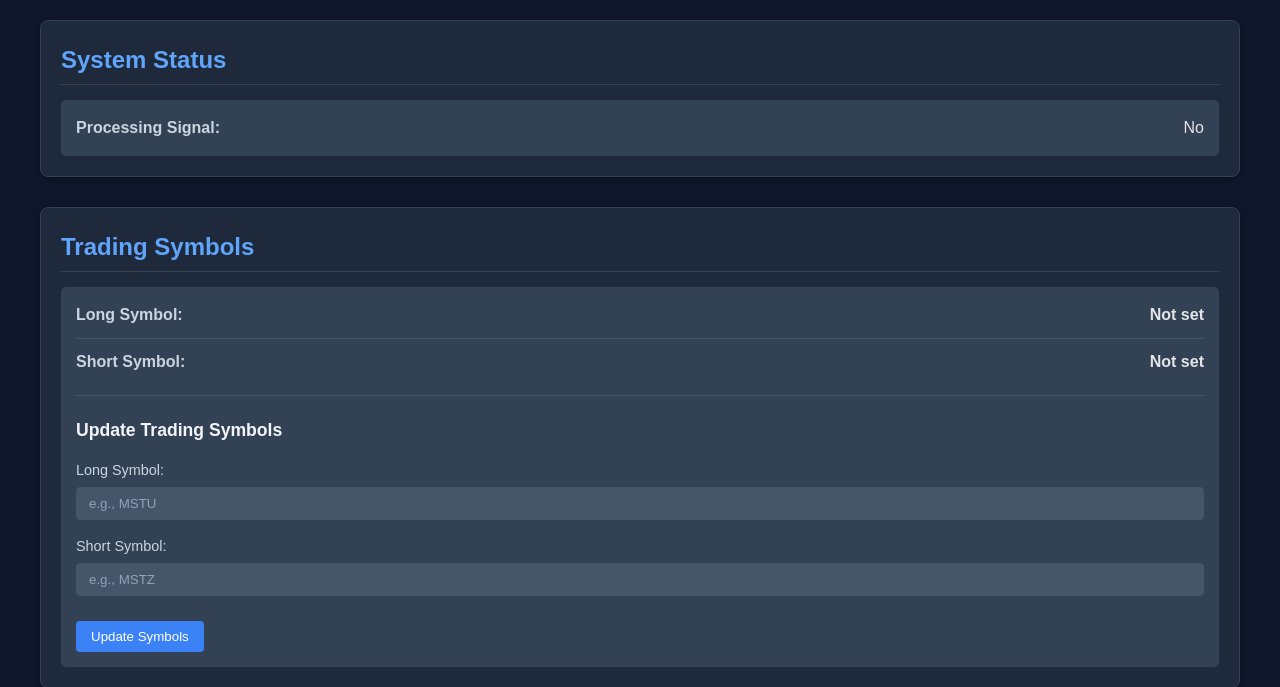
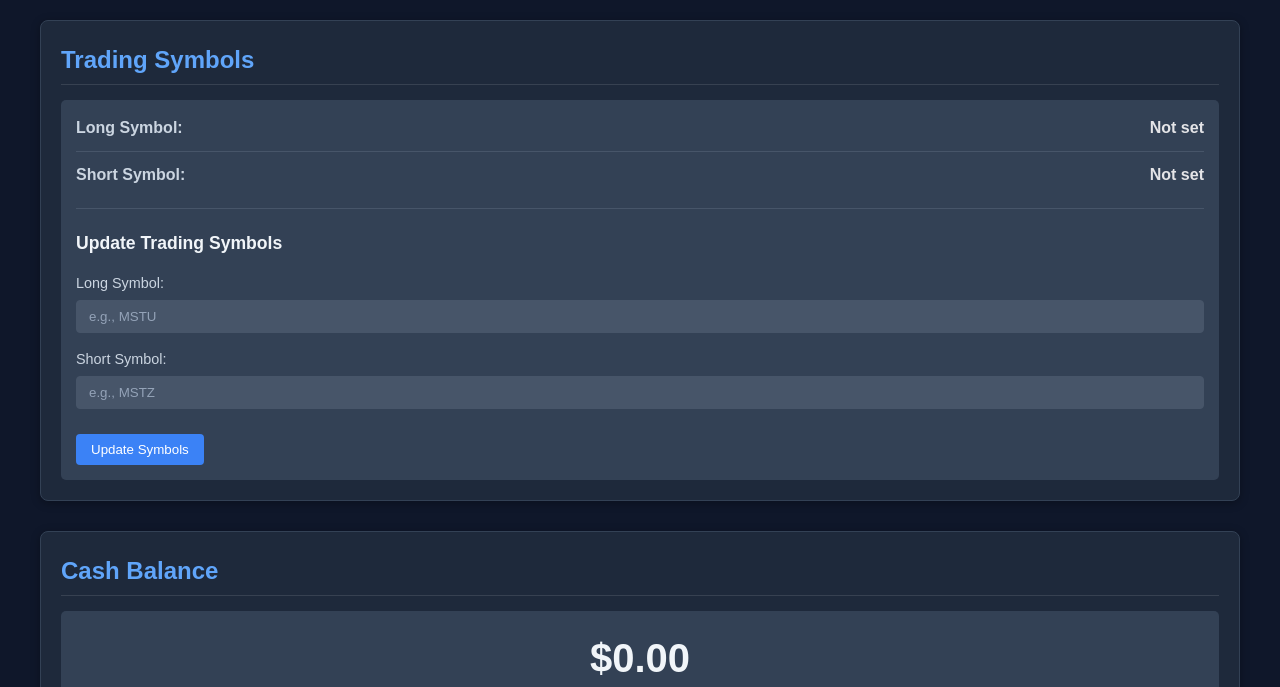
Before and after one commit to naikamit/April10, a FastAPI app: page / in a window 1280 px wide. Shown: the top 687 px of the page. Run offline with FastAPI, Linux system fonts and the light colour scheme.

Commit message:
Update index.html

```diff
--- a/templates/index.html
+++ b/templates/index.html
@@ -12,18 +12,6 @@
     <div id="toast-container"></div>
 
     <div class="container">
-        <div class="status-section">
-            <h2>System Status</h2>
-            <div class="status-card">
-                <div class="status-item">
-                    <span class="label">Processing Signal:</span>
-                    <span class="value {% if is_processing %}active{% endif %}">
-                        {{ "Yes" if is_processing else "No" }}
-                    </span>
-                </div>
-            </div>
-        </div>
-
         <div class="symbols-section">
             <h2>Trading Symbols</h2>
             <div class="symbols-card">
```
